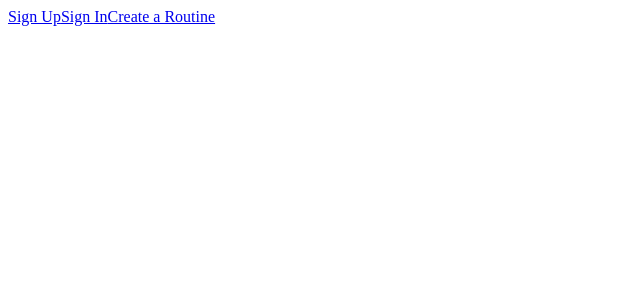
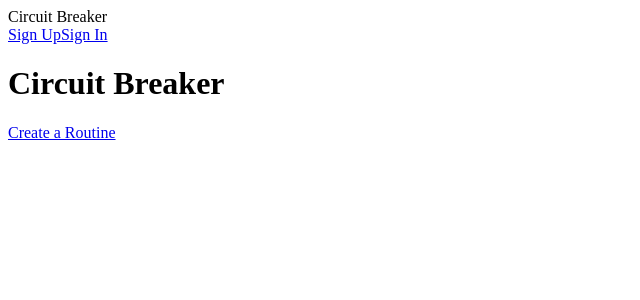
Before and after one commit to joehink/circuit-breaker-frontend, a React (Create React App) app: page / in a window 1280 px wide. Shown: the top 300 px of the page, without its empty margins (0-640 px from the left). Built offline with nearby package versions, Linux system fonts and the light colour scheme.

Commit message:
created nav bar

```diff
--- a/src/App.js
+++ b/src/App.js
@@ -2,6 +2,7 @@ import React, { Component, Fragment } from "react";
 import { BrowserRouter as Router, Route } from "react-router-dom";
 import { connect } from "react-redux";
 
+import MainNav from "./components/MainNav";
 import Landing from "./components/Landing";
 import Workout from "./components/workout/Workout";
 import SignUp from "./components/SignUp";
@@ -16,6 +17,7 @@ class App extends Component {
     return (
       <Router>
         <Fragment>
+          <MainNav />
           <Route exact path="/" component={Landing} />
           <Route exact path="/routines" component={Routines} />
           <Route exact path="/create" component={CreateRoutine} />
--- a/src/components/Landing.js
+++ b/src/components/Landing.js
@@ -5,9 +5,10 @@ class Landing extends Component {
   render() {
     return (
       <div>
-        <Link to="/signup">Sign Up</Link>
-        <Link to="/signin">Sign In</Link>
-        <Link to="/create">Create a Routine</Link>
+        <div>
+          <h1>Circuit Breaker</h1>
+          <Link to="/create">Create a Routine</Link>
+        </div>
       </div>
     )
   }
--- /dev/null
+++ b/src/components/MainNav.js
@@ -0,0 +1,36 @@
+import React, { Component } from "react";
+import { connect } from "react-redux";
+import { Link } from "react-router-dom";
+
+class MainNav extends Component {
+  renderAuthButtons = () => {
+    if (!this.props.auth.authenticated) {
+      return (
+        <div>
+          <Link to="/signup">Sign Up</Link>
+          <Link to="/signin">Sign In</Link>
+        </div>
+      )
+    } else {
+      return (
+        <div>
+          <Link to="/signout">Sign Out</Link>
+        </div>
+      )
+    }
+  }
+  render() {
+    return (
+      <nav>
+        <span>Circuit Breaker</span>
+        { this.renderAuthButtons() }
+      </nav>
+    )
+  }
+}
+
+const mapStateToProps = ({ auth }) => {
+  return { auth };
+}
+
+export default connect(mapStateToProps)(MainNav);
--- a/src/components/routine/Routines.js
+++ b/src/components/routine/Routines.js
@@ -67,7 +67,6 @@ class Routines extends Component {
       <div>
         Routines
         <Link to="/create">Create a Routine</Link>
-        <Link to="/signout">Sign Out</Link>
         <div>
           { this.renderRoutines() }
         </div>
```
